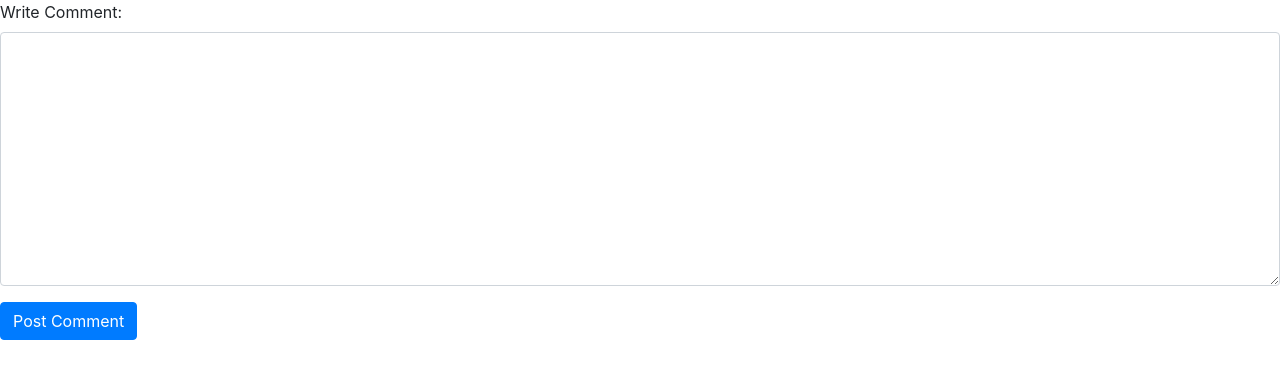
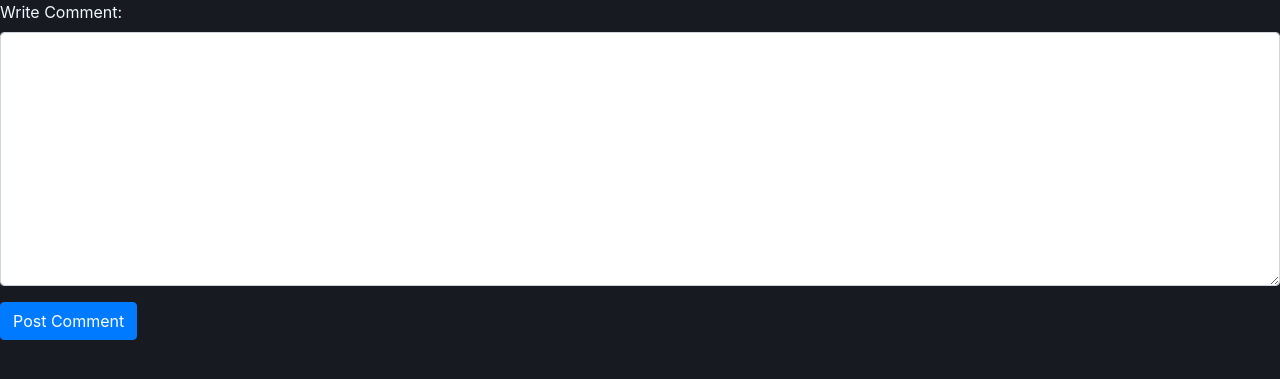
Before and after one commit to GTtron816/ngamedb, a Django app: page /gamedetails/6/comment in a window 1280 px wide. Shown: the top 379 px of the page. Run offline with Django 4.2, Linux system fonts and the light colour scheme; some libraries are stand-ins or nearby versions.

```diff
--- a/newgames/templates/add_comment.html
+++ b/newgames/templates/add_comment.html
@@ -1,6 +1,13 @@
 <!doctype html>
 <html lang="en">
   <head>
+    <style>
+  .bdy{
+        background-color: rgb(23, 26, 33);
+        color: aliceblue;
+      }
+
+    </style>
    <script>
     $('.carousel').carousel({
       interval: 100
@@ -14,7 +21,7 @@
     <!-- Bootstrap CSS -->
     <link rel="stylesheet" href="https://cdn.jsdelivr.net/npm/bootstrap@4.4.1/dist/css/bootstrap.min.css" integrity="sha384-Vkoo8x4CGsO3+Hhxv8T/Q5PaXtkKtu6ug5TOeNV6gBiFeWPGFN9MuhOf23Q9Ifjh" crossorigin="anonymous">
   </head>
-  <body>
+  <body class="bdy">
 <form method="POST" >
  {% csrf_token %}
  {{ form.as_p }}
```
